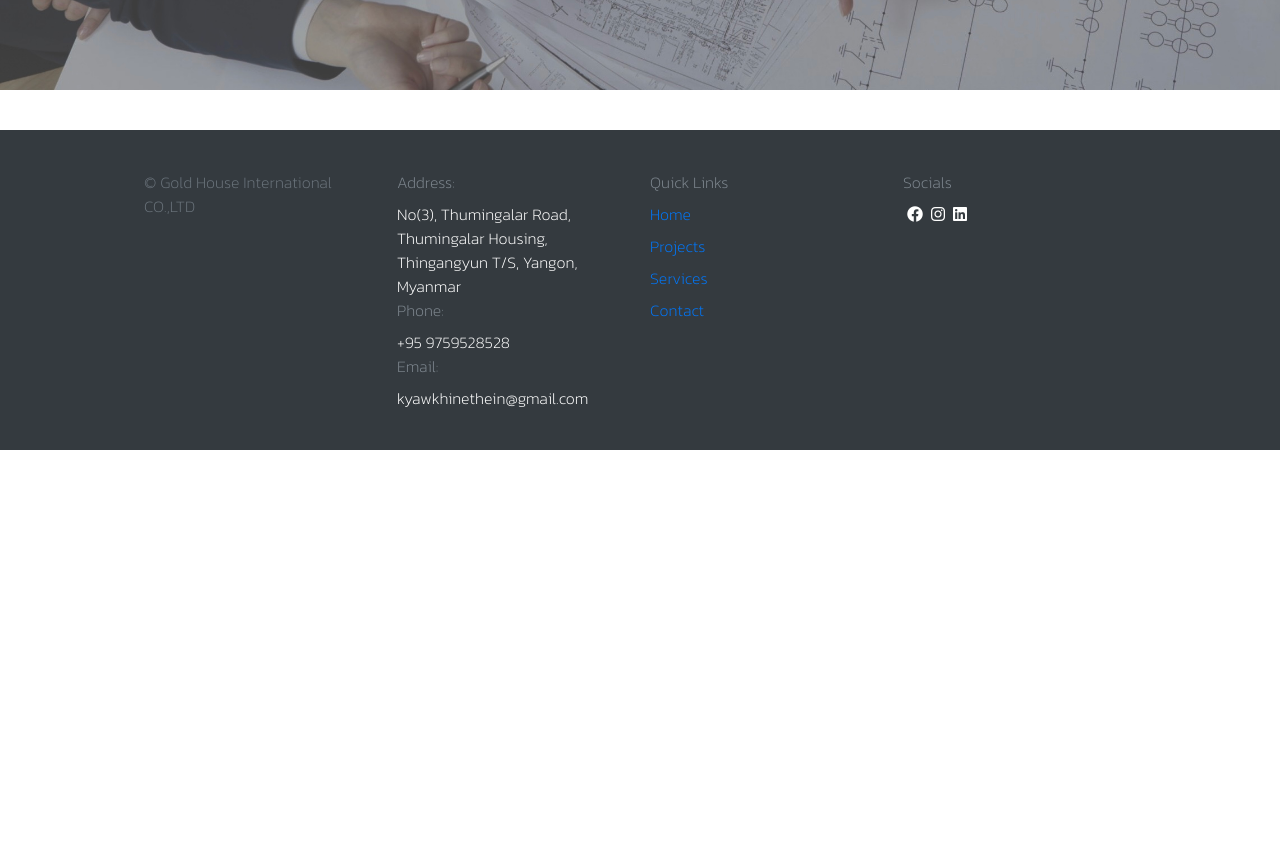
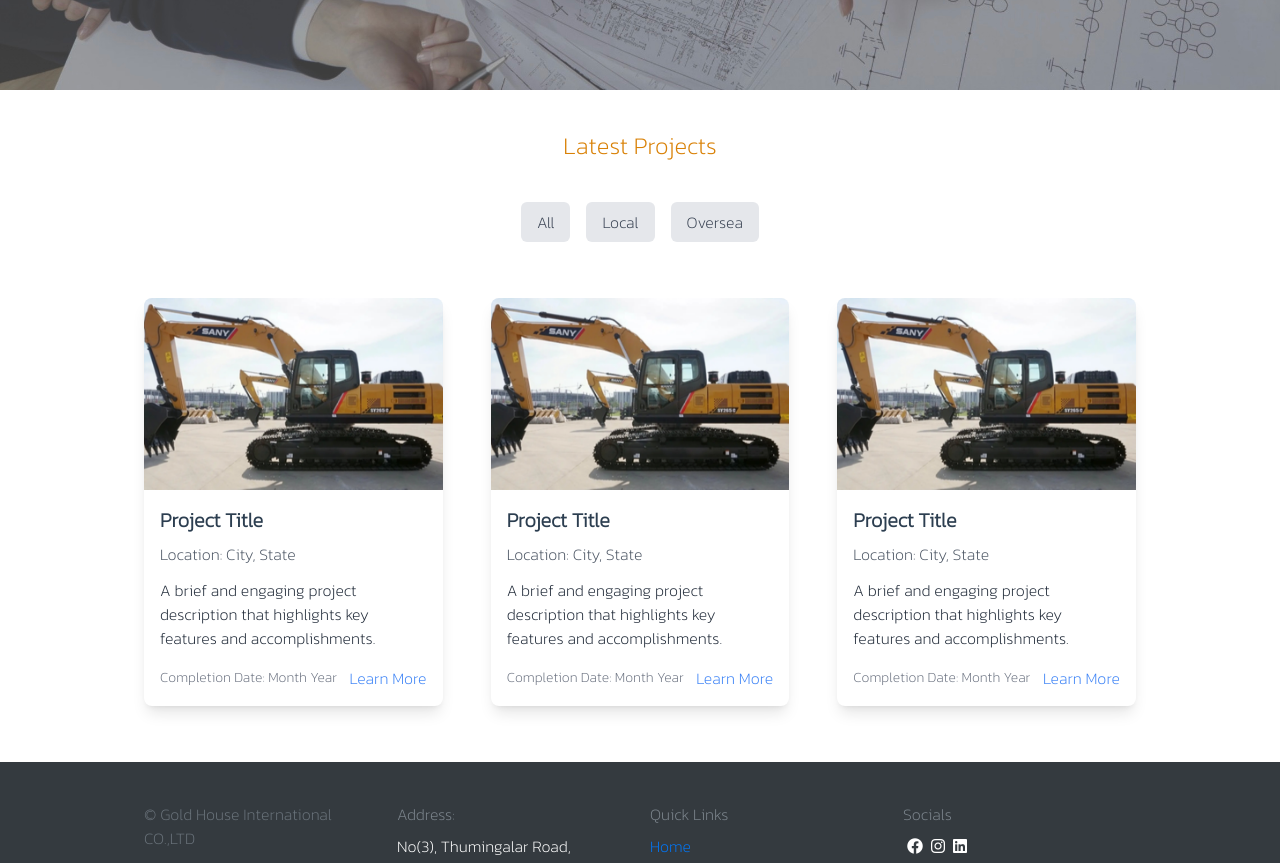
Before and after one commit to goldhouseconstruction/Gold_House_Construction, a Vue app: page /projects in a window 1280 px wide. Shown: the part 460-1323 px from the top of the page. Before the commit the page ends 910 px from the top, so only its background shows below. Built offline with nearby package versions, Linux system fonts and the light colour scheme; no server answers.

Commit message:
Completed Project Frame Done

```diff
--- /dev/null
+++ b/src/components/filterNav.vue
@@ -0,0 +1,29 @@
+<template>
+  <nav class="flex space-x-4 justify-center my-10">
+    <button
+      class="px-4 py-2 rounded-md text-gray-700 bg-gray-200 hover:bg-gray-300"
+    >
+      All
+    </button>
+    <button
+      class="px-4 py-2 rounded-md text-gray-700 bg-gray-200 hover:bg-gray-300"
+    >
+      Local
+    </button>
+    <button
+      class="px-4 py-2 rounded-md text-gray-700 bg-gray-200 hover:bg-gray-300"
+    >
+      Oversea
+    </button>
+  </nav>
+</template>
+
+<script>
+export default {};
+</script>
+
+<style>
+.relative {
+  position: relative;
+}
+</style>
--- a/src/views/EditEquipments.vue
+++ b/src/views/EditEquipments.vue
@@ -33,12 +33,38 @@
                 </td>
                 <td data-label="Edit">
                   <button
-                    @click="deleteEqp(currentEquipment.id)"
-                    class="mt-8 px-4 py-2 bg-blue-500 text-white rounded hover:bg-blue-600"
+                    @click="confirmDelete = true"
+                    class="md:mt-8 px-4 py-2 mx-2 bg-blue-500 text-white rounded hover:bg-blue-600"
                   >
                     Delete
                   </button>
+                  <button
+                    @click="showEditForm(currentEquipment.id)"
+                    class="md:mt-8 px-4 py-2 bg-blue-500 text-white rounded hover:bg-blue-600"
+                  >
+                    Edit
+                  </button>
                 </td>
+                <!-- Pop up -->
+                <div
+                  v-if="confirmDelete"
+                  class="fixed inset-0 flex items-center justify-center bg-black bg-opacity-50"
+                >
+                  <div class="bg-white p-6 rounded shadow-lg">
+                    <h2 class="text-xl font-semibold mb-4">
+                      <button @click="confirmDelete = false" class="">
+                        <i class="fa-solid fa-xmark"></i>
+                      </button>
+                    </h2>
+                    <p class="mb-4">Are you sure you want to delete?</p>
+                    <button
+                      @click="deleteEqp(currentEquipment.id)"
+                      class="bg-blue-500 hover:bg-blue-700 text-white font-bold py-2 px-4 rounded focus:outline-none focus:shadow-outline"
+                    >
+                      Yes, Delete
+                    </button>
+                  </div>
+                </div>
               </tr>
             </tbody>
           </table>
@@ -68,7 +94,12 @@
           class="bg-white shadow-md rounded px-8 pt-6 pb-8 mb-4"
           @submit.prevent="addEquipment"
         >
-          <h1 class="text-center text-xl my-3 underline">Add New Equipment</h1>
+          <h1 v-if="!isEditForm" class="text-center text-xl my-3 underline">
+            Add New Equipment
+          </h1>
+          <h1 v-if="isEditForm" class="text-center text-xl my-3 underline">
+            Edit Equipment
+          </h1>
           <div class="mb-4">
             <label
               class="block text-gray-700 text-sm font-bold mb-2"
@@ -119,7 +150,8 @@
               class="bg-blue-500 hover:bg-blue-700 text-white font-bold py-2 px-4 rounded focus:outline-none focus:shadow-outline"
               type="submit"
             >
-              Add Equipment
+              <p v-if="!isEditForm">Add Equipment</p>
+              <p v-if="isEditForm">Edit Equipment</p>
             </button>
           </div>
         </form>
@@ -145,6 +177,8 @@ export default {
     let eqpName = ref("");
     let description = ref("");
     let imageUrl = ref("");
+    let confirmDelete = ref(false);
+    let isEditForm = ref(false);
 
     //getAllEquipments
     onMounted(async () => {
@@ -180,6 +214,7 @@ export default {
         currentEquipments.value = currentEquipments.value.filter(
           (currentEquipment) => currentEquipment.id !== eqpId
         );
+        confirmDelete.value = false;
       } catch (error) {
         console.error("Error removing client:", error);
       }
@@ -211,6 +246,20 @@ export default {
       }
     };
     //pagination
+
+    //Edit Equipments
+    let showEditForm = (id) => {
+      let editEquipment = currentEquipments.value.filter((equipment) => {
+        return equipment.id === id;
+      });
+
+      eqpName.value = editEquipment[0].eqpName;
+      description.value = editEquipment[0].description;
+      imageUrl.value = editEquipment[0].imageUrl;
+
+      //form edit button change
+      isEditForm.value = true;
+    };
     return {
       currentEquipments,
       eqpName,
@@ -223,6 +272,9 @@ export default {
       nextPage,
       previousPage,
       totalPages,
+      confirmDelete,
+      showEditForm,
+      isEditForm,
     };
   },
 };
@@ -297,6 +349,9 @@ table th {
     font-size: 0.8em;
     text-align: right;
   }
+  table th {
+    margin: 0;
+  }
 
   table td::before {
     /*
--- a/src/views/Equipments.vue
+++ b/src/views/Equipments.vue
@@ -4,7 +4,7 @@
     <div class="grid grid-cols-1 sm:grid-cols-2 gap-4 mx-10">
       <!-- Card 1 -->
       <div
-        class="bg-white rounded-lg overflow-hidden shadow-md"
+        class="bg-white rounded-lg overflow-hidden shadow-md my-[2rem]"
         v-for="Equipment in allEquipments"
         :key="Equipment.id"
       >
--- a/src/views/Projects.vue
+++ b/src/views/Projects.vue
@@ -1,12 +1,104 @@
 <template>
   <HeroforProjects />
+
+  <!-- Project Section -->
+  <div class="w-[80%] mx-auto mt-10">
+    <h1 class="text-center text-2xl text-[#D98106]">Latest Projects</h1>
+    <FilterNav></FilterNav>
+
+    <div class="projectsSec">
+      <div class="grid grid-cols-1 md:grid-cols-3 gap-4">
+        <!-- Column 1 -->
+        <div class="p-4">
+          <div
+            class="max-w-md mx-auto bg-white shadow-lg rounded-lg overflow-hidden"
+          >
+            <img
+              class="w-full h-48 object-cover"
+              src="../../public/img/excavator.png"
+              alt="Project Image"
+            />
+            <div class="p-4">
+              <h2 class="text-xl font-semibold mb-2">Project Title</h2>
+              <p class="text-gray-600 mb-3">Location: City, State</p>
+              <p class="text-gray-800 mb-4">
+                A brief and engaging project description that highlights key
+                features and accomplishments.
+              </p>
+              <div class="flex items-center justify-between">
+                <p class="text-sm text-gray-500">Completion Date: Month Year</p>
+                <a href="#" class="text-blue-500 hover:underline">Learn More</a>
+              </div>
+            </div>
+          </div>
+        </div>
+
+        <!-- Column 2 -->
+        <div class="p-4">
+          <div
+            class="max-w-md mx-auto bg-white shadow-lg rounded-lg overflow-hidden"
+          >
+            <img
+              class="w-full h-48 object-cover"
+              src="../../public/img/excavator.png"
+              alt="Project Image"
+            />
+            <div class="p-4">
+              <h2 class="text-xl font-semibold mb-2">Project Title</h2>
+              <p class="text-gray-600 mb-3">Location: City, State</p>
+              <p class="text-gray-800 mb-4">
+                A brief and engaging project description that highlights key
+                features and accomplishments.
+              </p>
+              <div class="flex items-center justify-between">
+                <p class="text-sm text-gray-500">Completion Date: Month Year</p>
+                <a href="#" class="text-blue-500 hover:underline">Learn More</a>
+              </div>
+            </div>
+          </div>
+        </div>
+
+        <!-- Column 3 -->
+        <div class="p-4">
+          <div
+            class="max-w-md mx-auto bg-white shadow-lg rounded-lg overflow-hidden"
+          >
+            <img
+              class="w-full h-48 object-cover"
+              src="../../public/img/excavator.png"
+              alt="Project Image"
+            />
+            <div class="p-4">
+              <h2 class="text-xl font-semibold mb-2">Project Title</h2>
+              <p class="text-gray-600 mb-3">Location: City, State</p>
+              <p class="text-gray-800 mb-4">
+                A brief and engaging project description that highlights key
+                features and accomplishments.
+              </p>
+              <div class="flex items-center justify-between">
+                <p class="text-sm text-gray-500">Completion Date: Month Year</p>
+                <a href="#" class="text-blue-500 hover:underline">Learn More</a>
+              </div>
+            </div>
+          </div>
+        </div>
+      </div>
+    </div>
+  </div>
 </template>
 
 <script>
+import FilterNav from "../components/filterNav";
 import HeroforProjects from "../components/HeroforProjects";
 export default {
-  components: { HeroforProjects },
+  components: {
+    FilterNav,
+    HeroforProjects,
+  },
 };
 </script>
 
-<style></style>
+<style>
+.projectsSec {
+}
+</style>
```
Also changed, not shown: public/tailwind.css.
